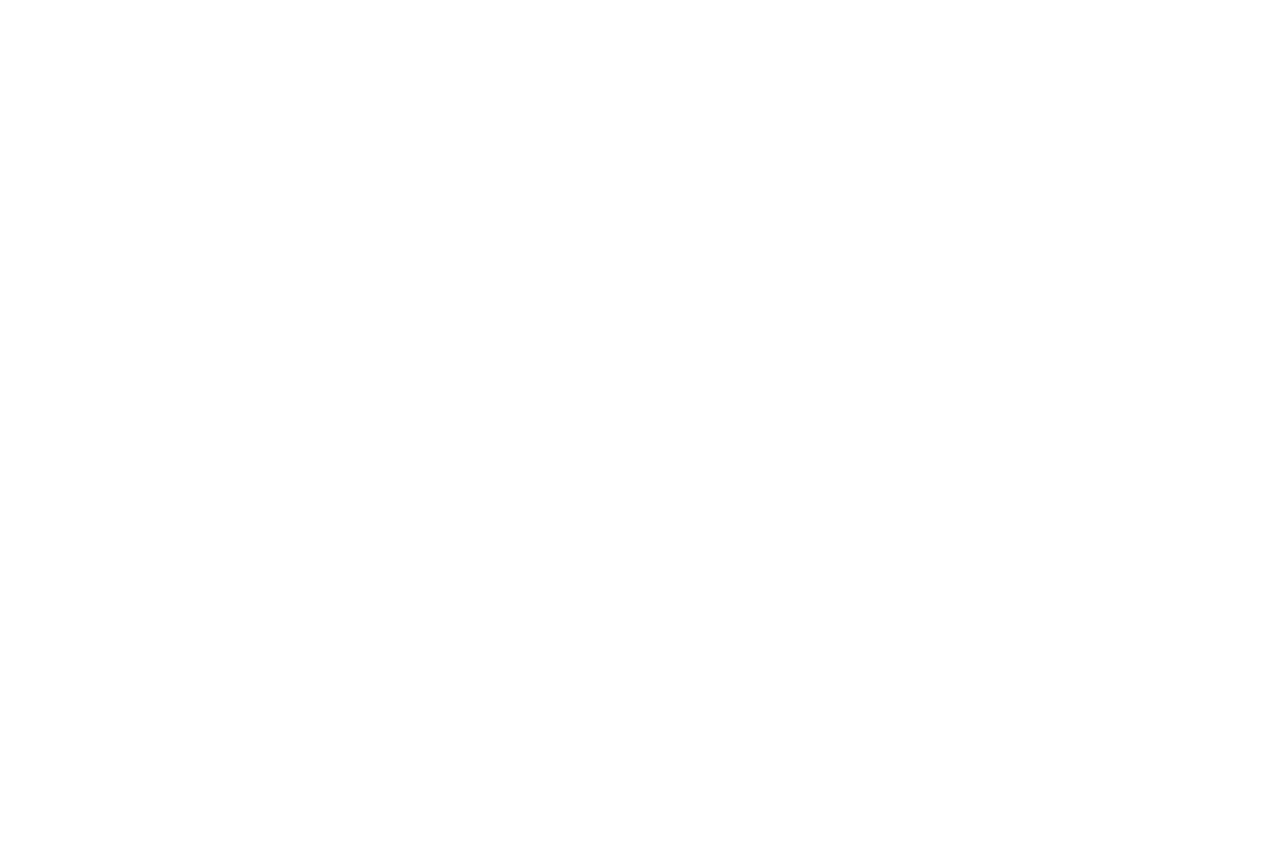
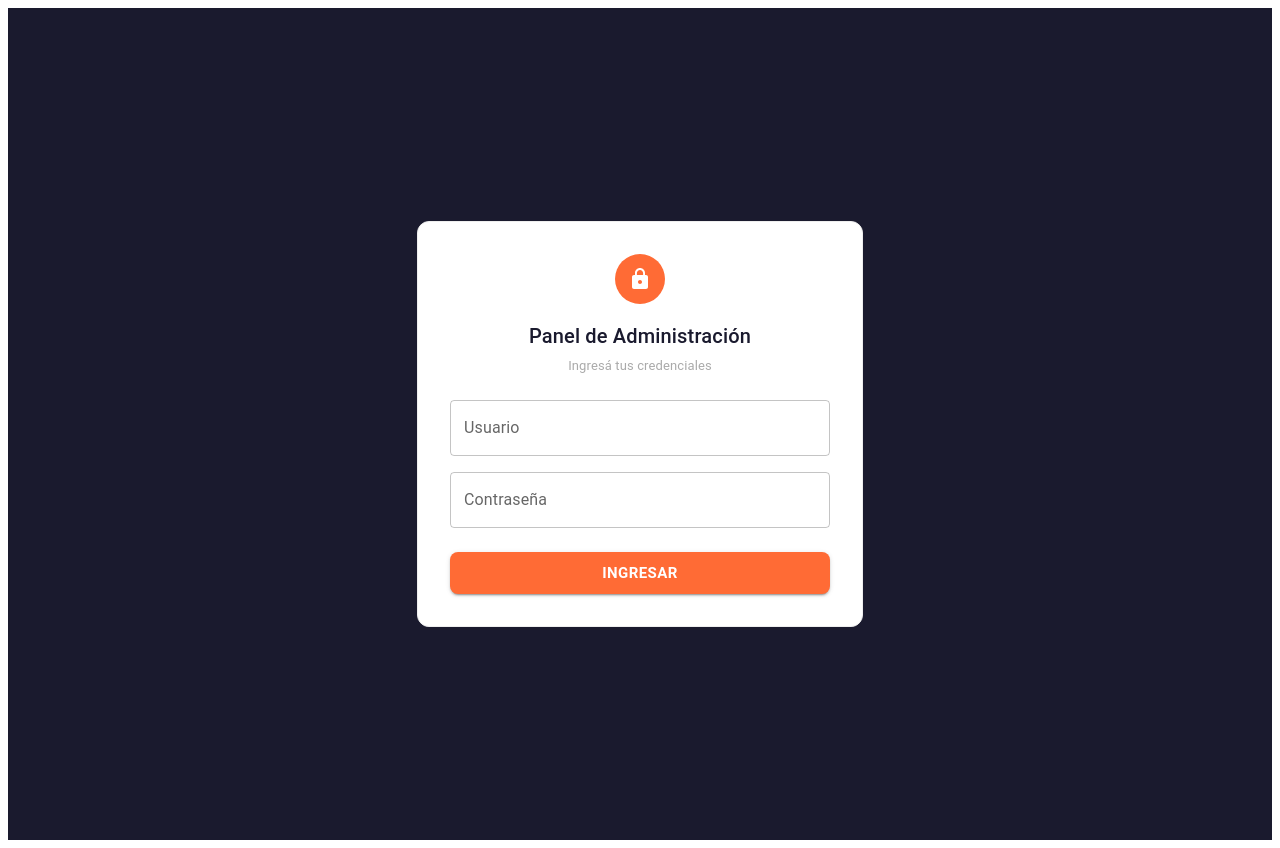
Before and after one commit to Lucafagnani1/Kiosco-App, a React (Vite) app in the folder frontend/: page /login in a window 1280 px wide. Before the commit this address had no page. Before the commit the page ends 800 px from the top, so only its background shows below. Built offline with nearby package versions, Linux system fonts and the light colour scheme.

Commit message:
boton cerrar sesion admin

```diff
--- a/frontend/src/App.jsx
+++ b/frontend/src/App.jsx
@@ -1,12 +1,23 @@
-import { Routes, Route } from 'react-router-dom'
+import { Routes, Route, Navigate } from 'react-router-dom'
 import Tienda from './pages/Tienda'
 import Admin from './pages/Admin'
+import Login from './pages/Login'
+
+function RutaProtegida({ children }) {
+  const token = localStorage.getItem('token')
+  return token ? children : <Navigate to="/login" />
+}
 
 function App() {
   return (
     <Routes>
       <Route path="/" element={<Tienda />} />
-      <Route path="/admin" element={<Admin />} />
+      <Route path="/login" element={<Login />} />
+      <Route path="/admin" element={
+        <RutaProtegida>
+          <Admin />
+        </RutaProtegida>
+      } />
     </Routes>
   )
 }
--- a/frontend/src/pages/Admin.jsx
+++ b/frontend/src/pages/Admin.jsx
@@ -8,6 +8,7 @@ import {
 import EditIcon from '@mui/icons-material/Edit'
 import DeleteIcon from '@mui/icons-material/Delete'
 import AddIcon from '@mui/icons-material/Add'
+import LogoutIcon from '@mui/icons-material/Logout'
 import { useState, useEffect } from 'react'
 
 const categorias = ['Golosinas', 'Bebidas', 'Snacks', 'Accesorios', 'Comida']
@@ -28,6 +29,11 @@ function Admin() {
   }
 
   useEffect(() => { cargarProductos() }, [])
+
+  const cerrarSesion = () => {
+    localStorage.removeItem('token')
+    window.location.href = '/login'
+  }
 
   const abrirAgregar = () => {
     setProductoActual(productoVacio)
@@ -71,7 +77,17 @@ function Admin() {
           <Typography variant="h6" fontWeight="bold">
             🔧 Panel de Administración
           </Typography>
-          <Button color="inherit" href="/">Ver Tienda</Button>
+          <Box sx={{ display: 'flex', gap: 1 }}>
+            <Button color="inherit" href="/">Ver Tienda</Button>
+            <Button
+              color="inherit"
+              onClick={cerrarSesion}
+              startIcon={<LogoutIcon />}
+              sx={{ color: '#FF6B35', '&:hover': { color: '#e55a25' } }}
+            >
+              Cerrar sesión
+            </Button>
+          </Box>
         </Toolbar>
       </AppBar>
 
--- /dev/null
+++ b/frontend/src/pages/Login.jsx
@@ -0,0 +1,93 @@
+import {
+  Box, Typography, TextField, Button,
+  Paper, Alert, CircularProgress
+} from '@mui/material'
+import LockIcon from '@mui/icons-material/Lock'
+import { useState } from 'react'
+import { useNavigate } from 'react-router-dom'
+
+const API_URL = 'https://kiosco-app-production-5cff.up.railway.app'
+
+function Login() {
+  const [usuario, setUsuario] = useState('')
+  const [password, setPassword] = useState('')
+  const [error, setError] = useState('')
+  const [cargando, setCargando] = useState(false)
+  const navigate = useNavigate()
+
+  const handleLogin = async () => {
+    if (!usuario || !password) {
+      setError('Completá todos los campos')
+      return
+    }
+    setCargando(true)
+    setError('')
+    try {
+      const res = await fetch(`${API_URL}/api/auth/login`, {
+        method: 'POST',
+        headers: { 'Content-Type': 'application/json' },
+        body: JSON.stringify({ usuario, password })
+      })
+      const data = await res.json()
+      if (!res.ok) {
+        setError(data.error || 'Error al iniciar sesión')
+        setCargando(false)
+        return
+      }
+      localStorage.setItem('token', data.token)
+      navigate('/admin')
+    } catch {
+      setError('Error de conexión')
+      setCargando(false)
+    }
+  }
+
+  return (
+    <Box sx={{ minHeight: '100vh', backgroundColor: '#1a1a2e', display: 'flex', alignItems: 'center', justifyContent: 'center', p: 2 }}>
+      <Paper sx={{ p: 4, borderRadius: 3, width: '100%', maxWidth: 380, boxShadow: 'none', border: '1px solid #eee' }}>
+
+        <Box sx={{ textAlign: 'center', mb: 3 }}>
+          <Box sx={{ backgroundColor: '#FF6B35', width: 50, height: 50, borderRadius: '50%', display: 'flex', alignItems: 'center', justifyContent: 'center', mx: 'auto', mb: 2 }}>
+            <LockIcon sx={{ color: 'white', fontSize: 24 }} />
+          </Box>
+          <Typography variant="h6" fontWeight="700" sx={{ color: '#1a1a2e' }}>Panel de Administración</Typography>
+          <Typography sx={{ fontSize: 13, color: '#aaa', mt: 0.5 }}>Ingresá tus credenciales</Typography>
+        </Box>
+
+        {error && <Alert severity="error" sx={{ mb: 2, fontSize: 13 }}>{error}</Alert>}
+
+        <TextField
+          fullWidth
+          label="Usuario"
+          value={usuario}
+          onChange={e => setUsuario(e.target.value)}
+          sx={{ mb: 2 }}
+          onKeyDown={e => e.key === 'Enter' && handleLogin()}
+        />
+        <TextField
+          fullWidth
+          label="Contraseña"
+          type="password"
+          value={password}
+          onChange={e => setPassword(e.target.value)}
+          sx={{ mb: 3 }}
+          onKeyDown={e => e.key === 'Enter' && handleLogin()}
+        />
+
+        <Button
+          fullWidth
+          variant="contained"
+          size="large"
+          onClick={handleLogin}
+          disabled={cargando}
+          sx={{ backgroundColor: '#FF6B35', borderRadius: 2, fontWeight: 600, '&:hover': { backgroundColor: '#e55a25' } }}
+        >
+          {cargando ? <CircularProgress size={22} sx={{ color: 'white' }} /> : 'Ingresar'}
+        </Button>
+
+      </Paper>
+    </Box>
+  )
+}
+
+export default Login
```
